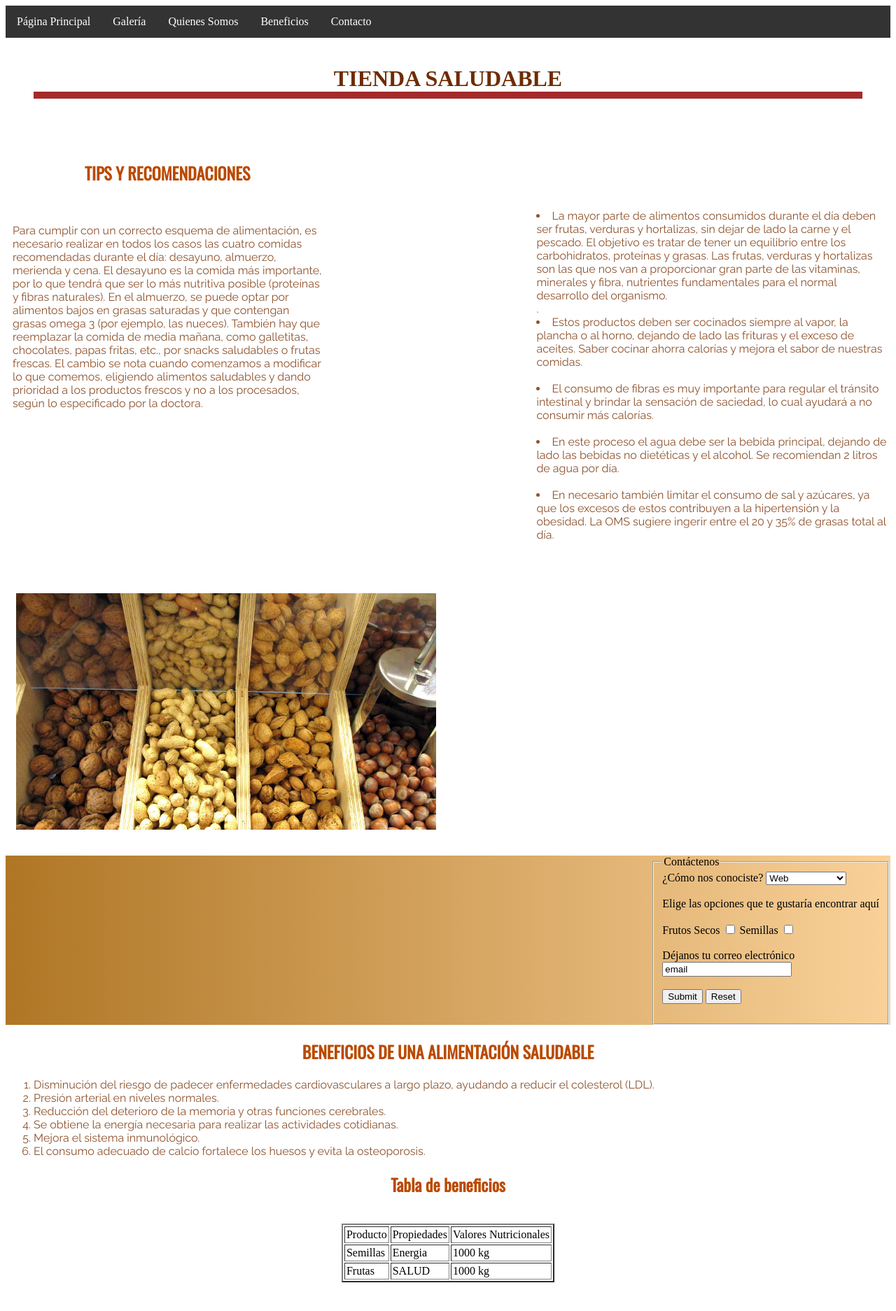
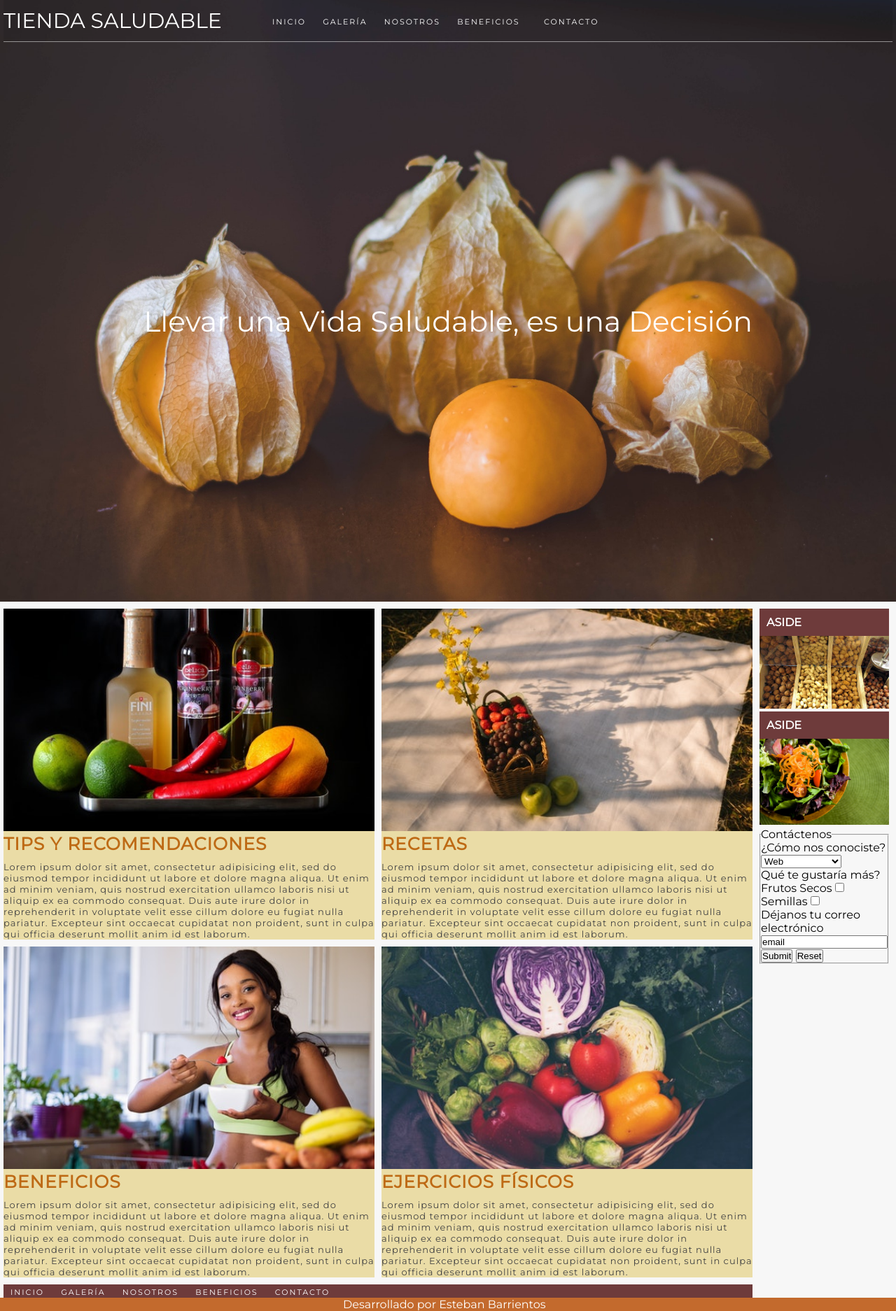
Before and after one commit to estebarrientos/proyecto-integrador, a plain HTML site: page index.html in a window 1280 px wide. Shown: the whole page at 70% size. Before the commit the page ends 1841 px from the top, so only its background shows below. Drawn offline with nearby package versions, Linux system fonts and the light colour scheme.

Commit message:
renovacion de index y aplicacion de flexbox

```diff
--- /dev/null
+++ b/css/estilos.css
@@ -0,0 +1,171 @@
+*{
+	margin: 0px;
+	padding: 0px;
+	box-sizing: border-box;
+}
+body{
+	font-family: 'Montserrat', sans-serif;
+}
+a{
+	text-decoration: none;
+}
+.padre{
+	display: flex;
+	flex-flow: column nowrap;
+}
+.margen-interno{
+	padding: 0 5px;
+}
+.header{
+	background: url(../img/fondo1.jpg);
+	background-position: center;
+	background-attachment: contain;
+	background-size: cover;
+	display: flex;
+	flex-flow: column nowrap;
+}
+.menu{
+	background: rgba(0,0,0,.1);
+	display: flex;
+	flex-flow: row nowrap;
+	height: 60px;
+	align-items: center;
+	border-bottom: 1px solid rgba(255,255,255,.5);
+}
+
+.logo{
+
+	flex: 1 1 auto;
+}
+.logo a{
+	color: white;
+	font-size: 30px;
+
+}
+.logo a:hover{
+	color:#343434;
+}
+.nav{
+
+	flex: 6 1 auto;
+}
+.nav a{
+	color: white;
+	font-size: 11px;
+	text-transform: uppercase;
+	padding: 0 10px;
+	letter-spacing: 2px;
+}
+.nav a:hover{
+	color: #343434;
+}
+.social{
+
+	flex: 1 1 auto;
+	display: flex;
+}
+.social a{
+	font-size: 18px;
+	color:#fff;
+	padding: 0 5px;
+}
+.social a:hover{
+	color: #343434;
+}
+.texto-principal{
+	height: 800px;
+	display: flex;
+	align-items: center;
+	align-content: center;
+	justify-content: center;
+
+}
+h1{
+
+	font-size: 41px;
+	color: #fff;
+	font-weight: 300;
+	text-align: center;
+	line-height: 1.6;
+}
+
+
+
+.section{
+	background: #f7f7f7;
+	display: flex;
+}
+.articulos{
+	background:#f7f7f7;
+	flex:2 1 auto;
+	display: flex;
+	flex-flow: row wrap;
+}
+.article{
+	color: #444;
+	flex: 1 1 40%;
+	font-size: 13px;
+	letter-spacing: 1px;
+	margin: 10px 10px 0 0px;
+	flex: 1 1 45%;
+	background: #eadca6;
+}
+.article img{
+	width: 100%
+}
+h2{
+	font-size: 25px;
+	text-transform: uppercase;
+	padding: 0px 0 10px 0;
+	color: #be6a15;
+
+}
+.navegacion{
+	background: #6e3b3b;
+	flex: 1 1 100%;
+	margin: 10px 10px 0 0px;
+}
+.navegacion a{
+	color: #fff;
+	font-size: 11px;
+	text-transform: uppercase;
+	padding: 0 10px;
+	letter-spacing: 2px;
+}
+
+
+.aside{
+	/*background: #6a1051;*/
+	flex: 1 1 auto;
+	margin: 10px 5px 10px 0;
+
+}
+.aside img{
+	width: 100%;
+}
+h4{
+	width: 100%;
+	background: #6e3b3b;
+	color: #fff;
+	padding: 10px;
+	text-transform: uppercase;
+}
+.publicidad{
+
+}
+.formulario{
+	height: 300px;
+}
+.footer{
+	background: #c36a2d;
+	display: flex;
+	justify-content: center;
+}
+.pie{
+	background: #c36a2d;
+	width: 300px;
+
+}
+.pie a{
+	color: #fff;
+}
--- a/index.html
+++ b/index.html
@@ -1,69 +1,100 @@
 <!DOCTYPE html>
-<html>
+<html lang="es">
 <head>
-	<link rel="stylesheet" type="text/css" href="style.css">
-    <link href="https://fonts.googleapis.com/css?family=Oswald|Raleway&display=swap" rel="stylesheet">
-	<title>TIENDA SALUDABLE ARG</title>
+  <meta charset="UTF-8">
+  <meta name="viewport" content="width=device-width, user-scalable=no. initial-scale=1.0, maximum-scale=1.0, minimum-scale=1.0">
+  <meta http-equiv="X-UA-Compatible" content="ie=edge">
+  <link rel="stylesheet" href="https://cdnjs.cloudflare.com/ajax/libs/font-awesome/4.7.0/css/font-awesome.min.css">
+  <link href="https://fonts.googleapis.com/css?family=Lora|Montserrat&display=swap" rel="stylesheet">
+  <link rel="stylesheet" href="css/estilos.css">
+
+  <title>Tienda Saludable</title>
 </head>
 <body>
+  <div class="padre">
+    <header class="header margen-interno">
+      <div class="menu">
+        <div class="logo">
+          <a href="index.html">TIENDA SALUDABLE</a>
+        </div>
+        <nav class="nav">
+          <a href="#"><i class="fas fa-home"></i>inicio</a>
+          <a href="#"><i class="fas fa-images"></i>Galería</a>
+          <a href="#"><i class="fas fa-user-tie"></i>Nosotros</a>
+          <a href="#"><i class="far fa-laugh-beam"></i>Beneficios</a>
+          <a href="#"><i class="far fa-envelope"></i>Contacto</a>
 
-<header id="titulo">
-<title>MI TIENDA SALUDABLE</title>
-</header>
-<div class="navbar">
-	<a href="#principal">Página Principal</a>
-	<a href="#galeria">Galería</a>
-	<div class="subnav">
-		<button class="subnavbtn">Quienes Somos</button>
-		<div class="subnav-content">
-			<a href="#link1">Link1</a>
-			<a href="#link2">Link2</a>
-			<a href="#link3">Link3</a>
-			<a href="#link4">Link4</a>
+        </nav>
+        <div class="social">
+          <div><a href="#"><i class="fab fa-facebook-square"></i></a></div>
+          <div><a href="#"><i class="fab fa-instagram"></i></a></div>
         </div>
       </div>
-	<div class="subnav">
-		<button class="subnavbtn">Beneficios</button>
-		<div class="subnav-content">
-			<a href="#link1">Link1</a>
-			<a href="#link2">Link2</a>
-			<a href="#link3">Link3</a>
-			<a href="#link4">Link4</a>
+      <div class="texto-principal">
+        <h1>Llevar una Vida Saludable, es una Decisión
+
+        </h1>
       </div>
+    </header>
+    <section class="section margen-interno">
+      <div class="articulos">
+        <article class="article">
+          <img src="img/inicial.jpg">
+          <h2>Tips y recomendaciones</h2>
+          <p>Lorem ipsum dolor sit amet, consectetur adipisicing elit, sed do eiusmod
+          tempor incididunt ut labore et dolore magna aliqua. Ut enim ad minim veniam,
+          quis nostrud exercitation ullamco laboris nisi ut aliquip ex ea commodo
+          consequat. Duis aute irure dolor in reprehenderit in voluptate velit esse
+          cillum dolore eu fugiat nulla pariatur. Excepteur sint occaecat cupidatat non
+          proident, sunt in culpa qui officia deserunt mollit anim id est laborum.</p>
+        </article>
+        <article class="article">
+          <img src="img/segunda.jpg">
+          <h2>Recetas</h2>
+          <p>Lorem ipsum dolor sit amet, consectetur adipisicing elit, sed do eiusmod
+          tempor incididunt ut labore et dolore magna aliqua. Ut enim ad minim veniam,
+          quis nostrud exercitation ullamco laboris nisi ut aliquip ex ea commodo
+          consequat. Duis aute irure dolor in reprehenderit in voluptate velit esse
+          cillum dolore eu fugiat nulla pariatur. Excepteur sint occaecat cupidatat non
+          proident, sunt in culpa qui officia deserunt mollit anim id est laborum.</p>
+        </article>
+        <article class="article">
+          <img src="img/tercera.jpg">
+          <h2>Beneficios</h2>
+          <p>Lorem ipsum dolor sit amet, consectetur adipisicing elit, sed do eiusmod
+          tempor incididunt ut labore et dolore magna aliqua. Ut enim ad minim veniam,
+          quis nostrud exercitation ullamco laboris nisi ut aliquip ex ea commodo
+          consequat. Duis aute irure dolor in reprehenderit in voluptate velit esse
+          cillum dolore eu fugiat nulla pariatur. Excepteur sint occaecat cupidatat non
+          proident, sunt in culpa qui officia deserunt mollit anim id est laborum.</p>
+        </article>
+        <article class="article">
+          <img src="img/cuarta.jpg">
+          <h2>Ejercicios Físicos</h2>
+          <p>Lorem ipsum dolor sit amet, consectetur adipisicing elit, sed do eiusmod
+          tempor incididunt ut labore et dolore magna aliqua. Ut enim ad minim veniam,
+          quis nostrud exercitation ullamco laboris nisi ut aliquip ex ea commodo
+          consequat. Duis aute irure dolor in reprehenderit in voluptate velit esse
+          cillum dolore eu fugiat nulla pariatur. Excepteur sint occaecat cupidatat non
+          proident, sunt in culpa qui officia deserunt mollit anim id est laborum.</p>
+        </article>
+        <nav class="navegacion">
+          <a href="#">inicio</a>
+          <a href="#">Galería</a>
+          <a href="#">Nosotros</a>
+          <a href="#">Beneficios</a>
+          <a href="#">Contacto</a>
+        </nav>
       </div>
-	<div class="subnav">
-		<button class="subnavbtn">Contacto</button>
-		<div class="subnav-content">
-			<a href="#link1">Teléfono</a>
-			<a href="#link2">Mensaje</a>
-			<a href="#link3">Mensaje Directo</a>
-			<a href="#link4">Comentarios</a>
+      <aside class="aside">
+        <div class="publicidad">
+          <h4>Aside</h4>
+          <img src="img/aside1.jpg">
         </div>
+        <div class="publicidad">
+          <h4>Aside</h4>
+          <img src="img/aside2.jpg">
         </div>
-</div>
-
-<h1 id="principal">TIENDA SALUDABLE</h1><br/>
-
-<section>
-
-<div id="primerTexto"><h2>TIPS Y RECOMENDACIONES</h2><br/>
-
-<p>Para cumplir con un correcto esquema de alimentación, es necesario realizar en todos los casos las cuatro comidas recomendadas durante el día: desayuno, almuerzo, merienda y cena.
-
-El desayuno es la comida más importante, por lo que tendrá que ser lo más nutritiva posible (proteínas y fibras naturales). En el almuerzo, se puede optar por alimentos bajos en grasas saturadas y que contengan grasas omega 3 (por ejemplo, las nueces). También hay que reemplazar la comida de media mañana, como galletitas, chocolates, papas fritas, etc., por snacks saludables o frutas frescas.
-
-El cambio se nota cuando comenzamos a modificar lo que comemos, eligiendo alimentos saludables y dando prioridad a los productos frescos y no a los procesados, según lo especificado por la doctora.</p><br/><br/>
-<ul></div>
-<div id="listaTexto">
- <li>La mayor parte de alimentos consumidos durante el día deben ser frutas, verduras y hortalizas, sin dejar de lado la carne y el pescado. El objetivo es tratar de tener un equilibrio entre los carbohidratos, proteínas y grasas. Las frutas, verduras y hortalizas son las que nos van a proporcionar gran parte de las vitaminas, minerales y fibra, nutrientes fundamentales para el normal desarrollo del organismo.</li>.<br/>
- <li>Estos productos deben ser cocinados siempre al vapor, la plancha o al horno, dejando de lado las frituras y el exceso de aceites. Saber cocinar ahorra calorías y mejora el sabor de nuestras comidas.</li><br/>
- <li>El consumo de fibras es muy importante para regular el tránsito intestinal y brindar la sensación de saciedad, lo cual ayudará a no consumir más calorías.</li><br/>
-<li>En este proceso el agua debe ser la bebida principal, dejando de lado las bebidas no dietéticas y el alcohol. Se recomiendan 2 litros de agua por día.</li><br/>
-<li>En necesario también limitar el consumo de sal y azúcares, ya que los excesos de estos contribuyen a la hipertensión y la obesidad. La OMS sugiere ingerir entre el 20 y 35% de grasas total al día.</li><br/>
-</ul>
-</div></section>
-<!--acá termina primera section, -->
-<div id="galeria"><img src="semillas.jpg" alt="semillas" width="600px"></div><br/>
         <div id="formulario">
            <fieldset >
               <legend>Contáctenos</legend>
@@ -73,55 +104,31 @@ El cambio se nota cuando comenzamos a modificar lo que comemos, eligiendo alimen
                   <option value="TV">Tv</option>
                   <option value="Redes Sociales">Redes Sociales</option>
                 </select>
-			<br/><br/>
-
               </div>
-	<div>Elige las opciones que te gustaría encontrar aquí</div><br/>
+            <div>Qué te gustaría más?</div>
             <div>Frutos Secos
               <input type="checkbox" name="Frutos secos" >
               Semillas
               <input type="checkbox" name="Semillas" >
-    </div><br/>
+              </div>
               <div>Déjanos tu correo electrónico</div>
-		<input type="email" name="correo" value="email"><br/><br/>
+              <input type="email" name="correo" value="email">
               <div><input type="submit" name="enviar">
               <input type="reset" name="limpiar formulario">
-	</div><br/>
+            </div>
             </fieldset>
           </div>
+      </aside>
 
+    </section>
+    <footer class="footer margen-interno">
+      <nav class="pie">
+        <a href="">Desarrollado por Esteban Barrientos</a>
+      </nav>
 
-<div id="beneficios"><h2> BENEFICIOS DE UNA ALIMENTACIÓN SALUDABLE</h2></div>
-<ol>
-	<li>Disminución del riesgo de padecer enfermedades cardiovasculares a largo plazo, ayudando a reducir el colesterol (LDL).</li>
-	<li>Presión arterial en niveles normales.</li>
-	<li>Reducción del deterioro de la memoria y otras funciones cerebrales.</li>
-	<li>Se obtiene la energía necesaria para realizar las actividades cotidianas.</li>
-	<li>Mejora el sistema inmunológico.</li>
-	<li>El consumo adecuado de calcio fortalece los huesos y evita la osteoporosis.</li>
-
-
-</ol>
-<h2>Tabla de beneficios</h2><br/>
-
-<table cellpadding="2" cellspacing="2" border="2" align="center">
-	<tr>
-	<td>Producto</td>
-	<td>Propiedades</td>
-	<td>Valores Nutricionales</td>
-	</tr>
-		<tr>
-	<td>Semillas</td>
-	<td>Energia</td>
-	<td>1000 kg</td>
-	</tr>
-		<tr>
-	<td>Frutas</td>
-	<td>SALUD</td>
-	<td>1000 kg</td>
-	</tr>
-</table>
-
+    </footer>
+  </div>
 
 </body>
+
 </html>
```
Also changed, not shown: img/45.jpg (added), img/52.jpg (added), img/677482e376ddff1baa49981c1fb14240_XL.jpg (added), img/aside1.jpg (added), img/aside2.jpg (added), img/cuarta.jpg (added), img/fondo.jpg (added), img/fondo1.jpg (added), img/inicial.jpg (added), img/primera.jpg (added), img/segunda.jpg (added), img/tercera.jpg (added). Lines whose indentation alone changed are shown as unchanged.
